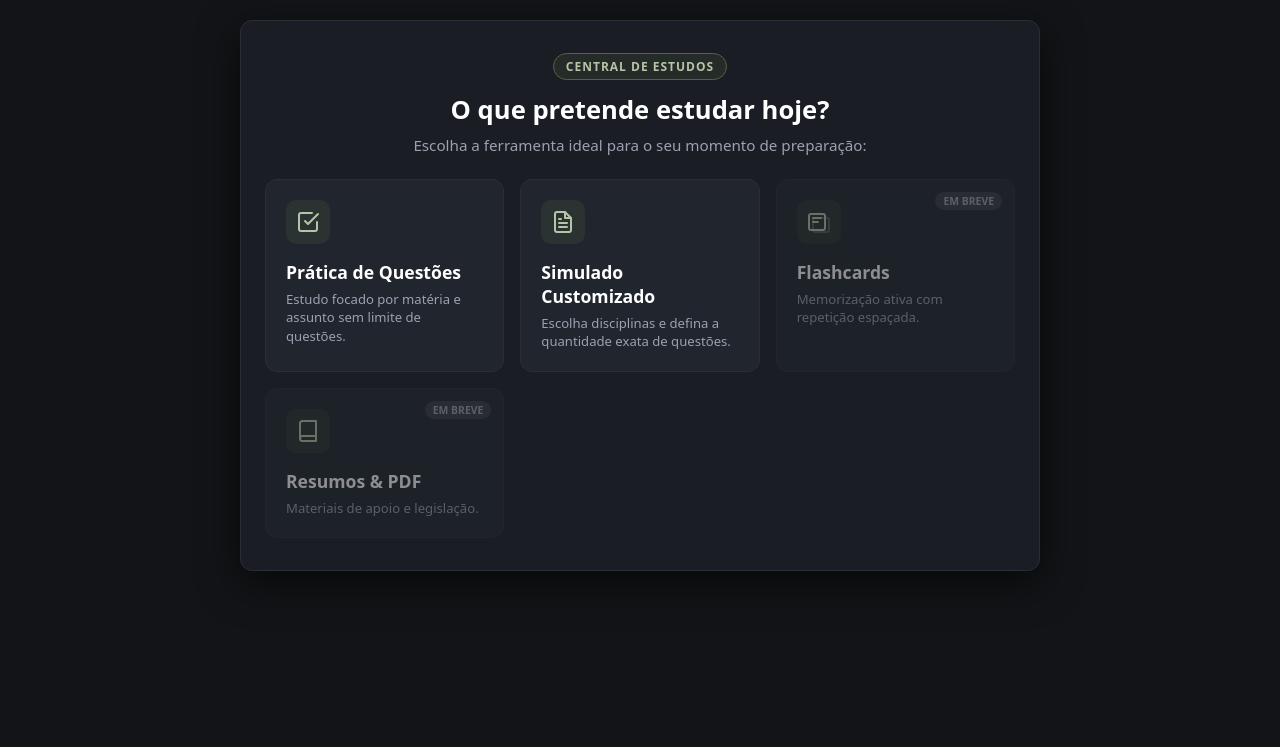
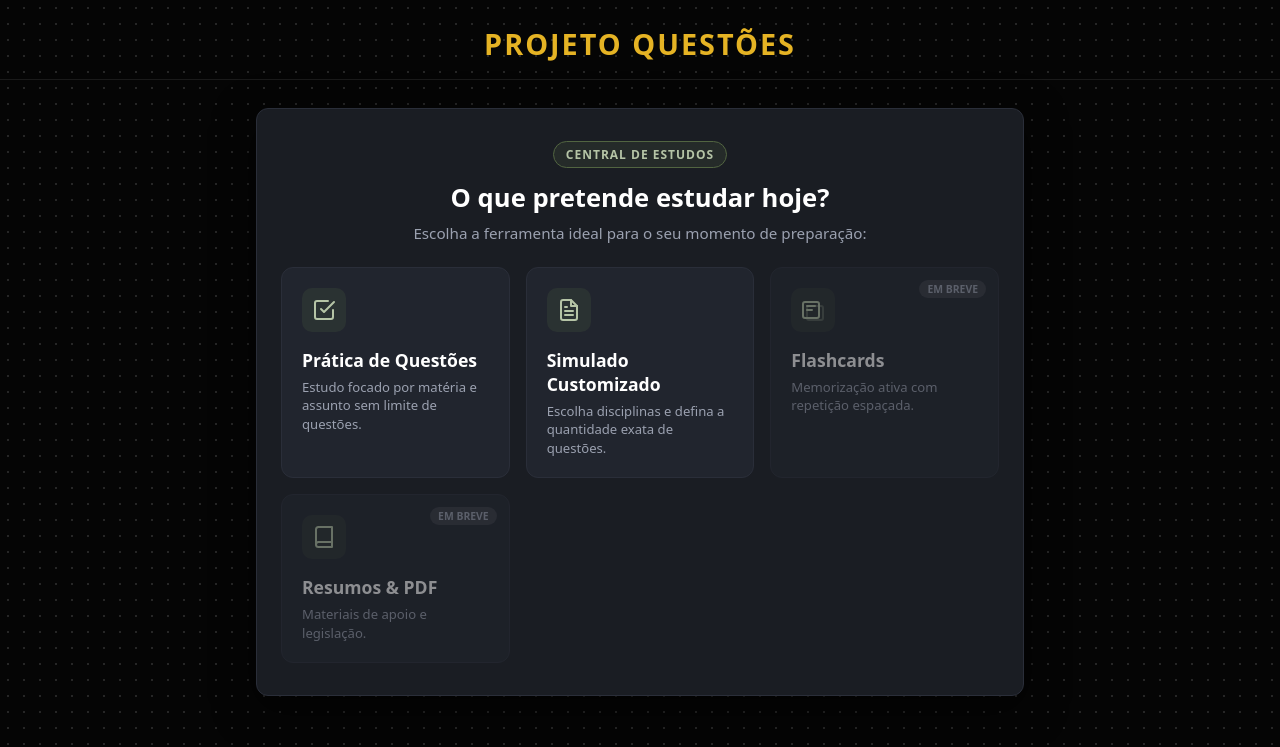
Before and after one commit to oluanmaquino/Questoes-concurso, a plain HTML site: page index.html in a window 1280 px wide. Shown: the top 747 px of the page. Drawn offline with nearby package versions, Linux system fonts and the light colour scheme.

Commit message:
New Update

```diff
--- a/css/styles.css
+++ b/css/styles.css
@@ -1,5 +1,5 @@
 :root {
-  --bg-color: #121417;
+  --bg-color: #050505;
   --card-bg: #1a1d23;
   --card-border: #2a2e39;
   --option-bg: #1a1d23;
@@ -8,7 +8,7 @@
 
   --text-main: #f1f1f5;
   --text-muted: #9ba1b0;
-  --accent-color: #facc15;
+  --accent-color: #e5b324; /* Tom amarelado/dourado conforme a imagem */
   --primary: #526541;
   --primary-hover: #5f754b;
 
@@ -24,18 +24,49 @@
   margin: 0;
   padding: 0;
   font-family: system-ui, -apple-system, BlinkMacSystemFont, 'Segoe UI', Roboto, sans-serif;
-  -webkit-tap-highlight-color: transparent; /* Remove o destaque cinza/azul ao tocar no telemóvel */
+  -webkit-tap-highlight-color: transparent;
 }
 
 body {
+  /* Fundo escuro com padrão pontilhado idêntico ao modelo */
   background-color: var(--bg-color);
+  background-image: radial-gradient(#262626 1px, transparent 1px);
+  background-size: 16px 16px;
   color: var(--text-main);
-  padding: 20px;
   padding-bottom: 70px !important;
   display: flex;
   flex-direction: column;
   align-items: center;
   min-height: 100vh;
+}
+
+/* CABEÇALHO COM O TÍTULO DOURADO E LINHA DIVISÓRIA */
+.app-header {
+  width: 100%;
+  padding: 24px 0 16px 0;
+  text-align: center;
+  border-bottom: 1px solid #1a1a1a;
+  margin-bottom: 28px;
+}
+
+.brand-link {
+  text-decoration: none;
+  display: inline-block;
+}
+
+.brand-title {
+  font-family: 'Orbitron', system-ui, sans-serif;
+  color: var(--accent-color);
+  font-size: 1.8rem;
+  font-weight: 800;
+  letter-spacing: 2px;
+  text-transform: uppercase;
+  transition: transform 0.2s ease, opacity 0.2s ease;
+}
+
+.brand-link:hover .brand-title {
+  opacity: 0.85;
+  transform: scale(1.02);
 }
 
 .menu-background {
@@ -44,13 +75,14 @@ body {
   left: 0;
   width: 100%;
   height: 100%;
-  background: var(--bg-color);
+  background: transparent;
   z-index: -1;
 }
 
 .container {
   width: 100%;
   max-width: 800px;
+  padding: 0 16px;
   z-index: 1;
 }
 
@@ -371,10 +403,7 @@ body {
   cursor: pointer;
   transition: all 0.2s ease;
   position: relative;
-  user-select: none;          /* Bloqueia seleção de texto indesejada */
-  -webkit-user-select: none;
-  -moz-user-select: none;
-  -ms-user-select: none;
+  user-select: none;
 }
 
 .option-item:hover:not(.disabled) {
@@ -396,14 +425,12 @@ body {
   color: var(--text-muted);
   margin-right: 16px;
   flex-shrink: 0;
-  user-select: none;
 }
 
 .option-text {
   flex-grow: 1;
   font-size: 0.95rem;
   color: var(--text-main);
-  user-select: none;
 }
 
 .btn-tesoura {
@@ -418,7 +445,7 @@ body {
   transition: all 0.2s;
   border-radius: 6px;
   margin-left: 8px;
-  z-index: 2; /* Garante prioridade de toque */
+  z-index: 2;
 }
 
 .btn-tesoura:hover {
@@ -484,7 +511,7 @@ body {
 .page-info { font-size: 0.9rem; color: var(--text-muted); font-weight: 600; }
 strong { color: var(--accent-color); font-weight: 700; }
 
-/* CENTRALIZAÇÃO PERFEITA DA TELA DE CARREGAMENTO */
+/* TELA DE CARREGAMENTO */
 .carregando_questoes {
   position: fixed;
   top: 0;
--- a/index.html
+++ b/index.html
@@ -3,14 +3,28 @@
 <head>
   <meta charset="UTF-8">
   <meta name="viewport" content="width=device-width, initial-scale=1.0">
-  <title>Plataforma de Estudos</title>
+  <title>PROJETO QUESTÕES</title>
   <link rel="stylesheet" href="css/styles.css">
+
+  <!-- Novas Fontes via Google Fonts -->
+  <link rel="preconnect" href="https://fonts.googleapis.com">
+  <link rel="preconnect" href="https://fonts.gstatic.com" crossorigin>
+  <!-- Fonte 'Press Start 2P' para o título e 'Inter' para o corpo de texto -->
+  <link href="https://fonts.googleapis.com/css2?family=Press+Start+2P&family=Inter:wght@400;600;700;800&display=swap" rel="stylesheet">
+
   <!-- Chart.js para o Gráfico de Desempenho -->
   <script src="https://cdn.jsdelivr.net/npm/chart.js"></script>
 </head>
 <body>
 
   <div class="menu-background" id="bg-imagem"></div>
+
+  <!-- Cabeçalho Fixo com o Título Clicável -->
+  <header class="app-header">
+    <a href="javascript:void(0)" onclick="voltarParaHub()" class="brand-link" title="Voltar à Página Inicial">
+      <h1 class="brand-title">PROJETO QUESTÕES</h1>
+    </a>
+  </header>
 
   <div class="container">
 
--- a/js/app.js
+++ b/js/app.js
@@ -34,10 +34,8 @@ function formatarTexto(texto) {
 
 /* ROTEAMENTO DE TELAS DO HUB */
 async function abrirModuloQuestoes() {
-  // Esconde o hub e exibe o loader em tela cheia
   document.getElementById('tela-hub').style.display = 'none';
-  document.getElementById('bg-imagem').style.opacity = '0';
-  document.getElementById('tela-quiz').style.display = 'block'; // Reutiliza a div do quiz que já contém o loader
+  document.getElementById('tela-quiz').style.display = 'block';
   document.getElementById('loading-spinner').style.display = 'flex';
   document.getElementById('quiz-content').style.display = 'none';
 
@@ -86,10 +84,8 @@ async function abrirModuloQuestoes() {
     container.appendChild(btn);
   }
 
-  // Oculta o loader, restaura o fundo e exibe o ecrã de seleção de disciplinas
   document.getElementById('loading-spinner').style.display = 'none';
   document.getElementById('tela-quiz').style.display = 'none';
-  document.getElementById('bg-imagem').style.opacity = '1';
   document.getElementById('tela-selecao-questoes').style.display = 'block';
 }
 
@@ -129,8 +125,8 @@ function voltarParaHub() {
   document.getElementById('tela-config-simulado').style.display = 'none';
   document.getElementById('tela-filtro').style.display = 'none';
   document.getElementById('tela-quiz').style.display = 'none';
-  document.getElementById('bg-imagem').style.opacity = '1';
   document.getElementById('tela-hub').style.display = 'block';
+  window.scrollTo({ top: 0, behavior: 'smooth' });
 }
 
 function voltarParaSelecaoQuestoes() {
@@ -364,7 +360,6 @@ function exibirTelaCarregamento() {
   document.getElementById('tela-selecao-questoes').style.display = 'none';
   document.getElementById('tela-config-simulado').style.display = 'none';
   document.getElementById('tela-filtro').style.display = 'none';
-  document.getElementById('bg-imagem').style.opacity = '0';
   document.getElementById('tela-quiz').style.display = 'block';
   document.getElementById('loading-spinner').style.display = 'flex';
   document.getElementById('quiz-content').style.display = 'none';
```
